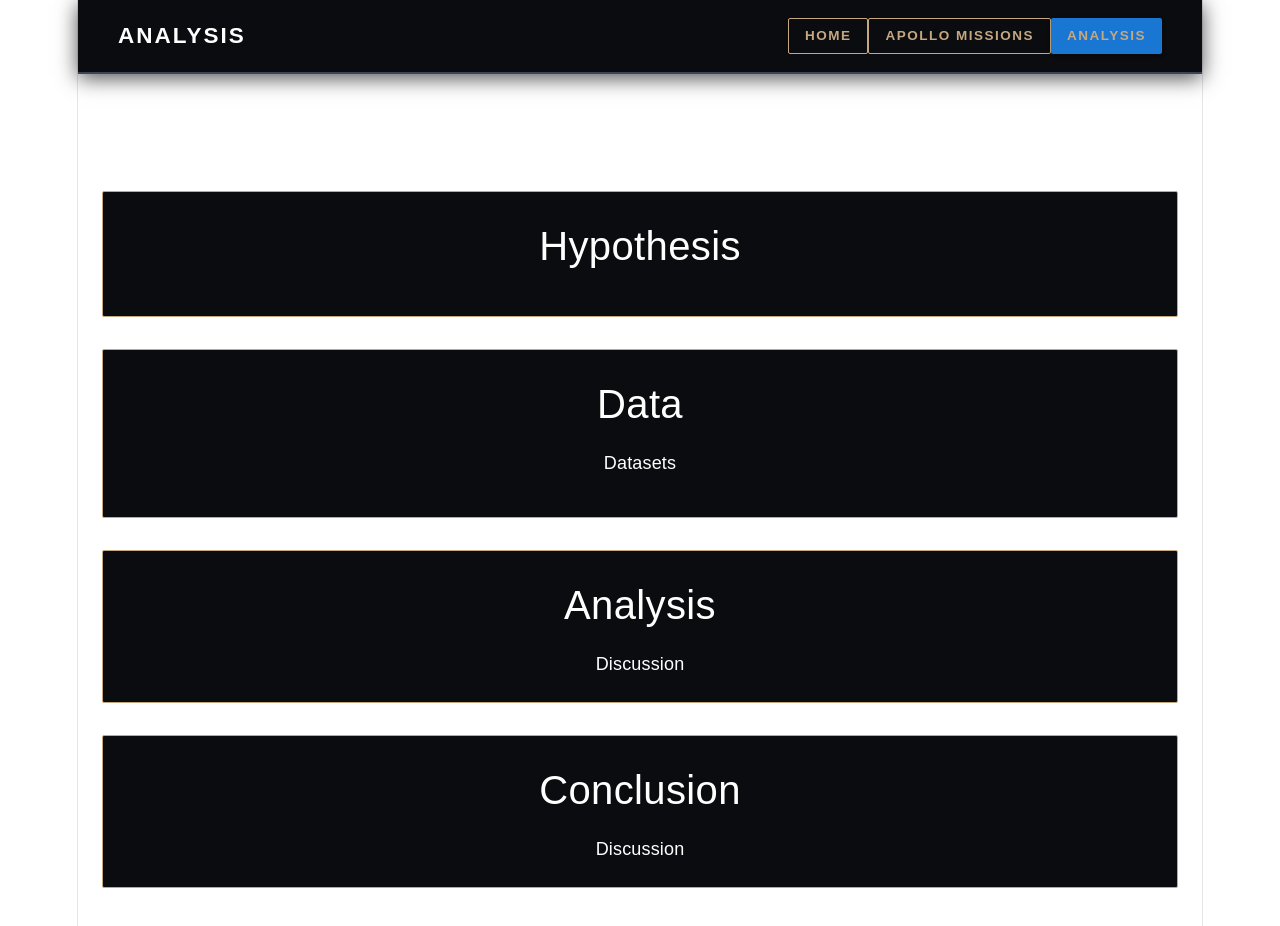
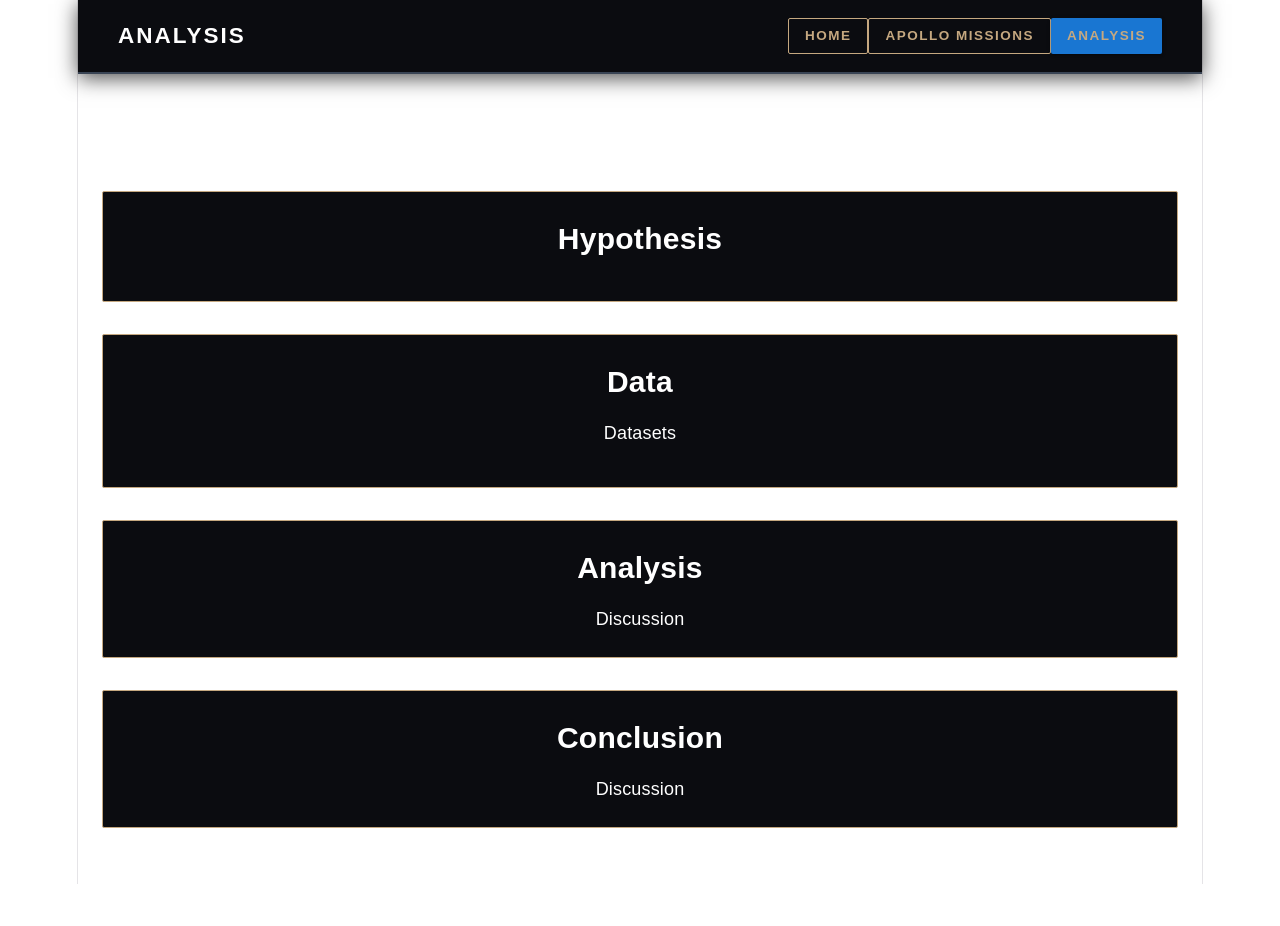
Before and after one commit to Sabrina-Moore/NASA-Artemis-Website, a React (Vite) app: page / in a window 1280 px wide. Both pictures are taken after a click on the button "ANALYSIS". Shown: the top 926 px of the page. After the commit the page ends 884 px from the top, so only its background shows below. Built offline with nearby package versions, Linux system fonts and the light colour scheme.

Commit message:
Fixed Syntax, styling on Analysis page. Fixed fetch bugs in MissionCards/Missions

```diff
--- a/src/components/MissionCards.jsx
+++ b/src/components/MissionCards.jsx
@@ -42,13 +42,16 @@ const valueSx = {
 
 
 const getStatus = (success) => {
-  if (success === "success") return { label: "Success", color: SUCCESS_GREEN };
-  if (success === "failed") return { label: "Failure", color: FAILURE_RED };
-  if (success === "cancelled") return { label: "Cancelled", color: FAILURE_RED };
+  if (success === "Success") return { label: "Success", color: SUCCESS_GREEN };
+  if (success === "Failed") return { label: "Failure", color: FAILURE_RED };
+  if (success === "Cancelled") return { label: "Cancelled", color: FAILURE_RED };
   return { label: "Cancelled", color: PARCHMENT };
 };
 
-function DateCell({ label, value, pendingText = "Pending" }) {
+//need to sort
+
+
+function DateCell({ label, value, pendingText = "N/A" }) {
   const formatted = formatDate(value);
   return (
     <Box>
--- a/src/pages/Analysis.jsx
+++ b/src/pages/Analysis.jsx
@@ -35,7 +35,8 @@ export default function Analysis() {
             "&:hover": { boxShadow: "0 0 10px rgba(197, 168, 128, 0.4)" }}}>
             <Typography
              sx={{ fontFamily: FONT,
-            fontSize: "40px",
+            fontWeight: 700,
+            fontSize: "30px",
             color: "#ffff",
             marginBottom: 2,
             }}>
@@ -57,7 +58,8 @@ export default function Analysis() {
 
             <Typography
              sx={{ fontFamily: FONT,
-            fontSize: "40px",
+            fontWeight: 700,
+            fontSize: "30px",
             color: "#ffff",
             marginBottom: 2,
             }}>
@@ -88,7 +90,8 @@ export default function Analysis() {
 
             <Typography
              sx={{ fontFamily: FONT,
-            fontSize: "40px",
+            fontWeight: 700,
+            fontSize: "30px",
             color: "#ffff",
             marginBottom: 2,
             }}>
@@ -117,7 +120,8 @@ export default function Analysis() {
 
             <Typography
              sx={{ fontFamily: FONT,
-            fontSize: "40px",
+            fontSize: "30px",
+            fontWeight: 700,
             color: "#ffff",
             marginBottom: 2,
             }}>
--- a/src/pages/Missions.jsx
+++ b/src/pages/Missions.jsx
@@ -28,7 +28,7 @@ const [error, setError] = useState(null);
         .select(
           "mission_id, mission_name, mission_category, expected_launch, actual_launch, mission_description, success, takeaway"
         )
-        .order("expected_launch", { ascending: true });
+        .order("mission_id", { ascending: true });
 
       if (cancelled) return;
       if (error) setError(error.message);
```
